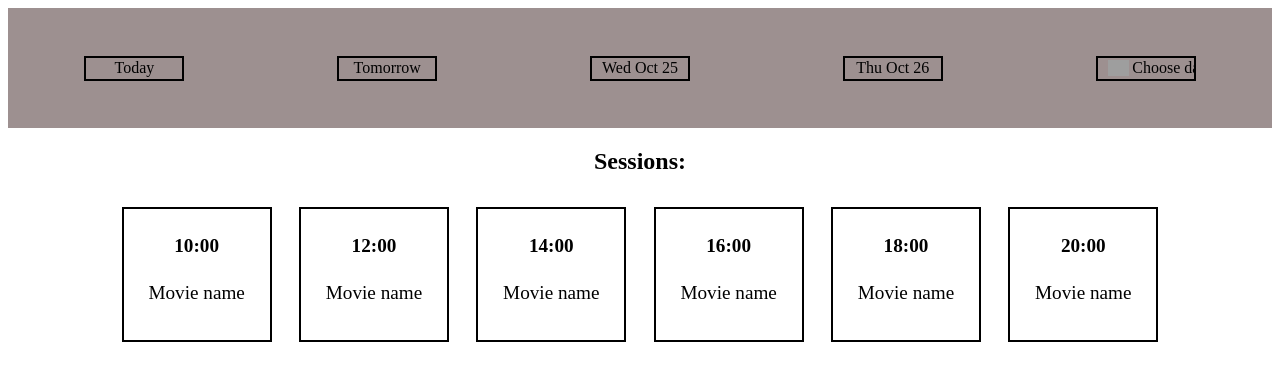
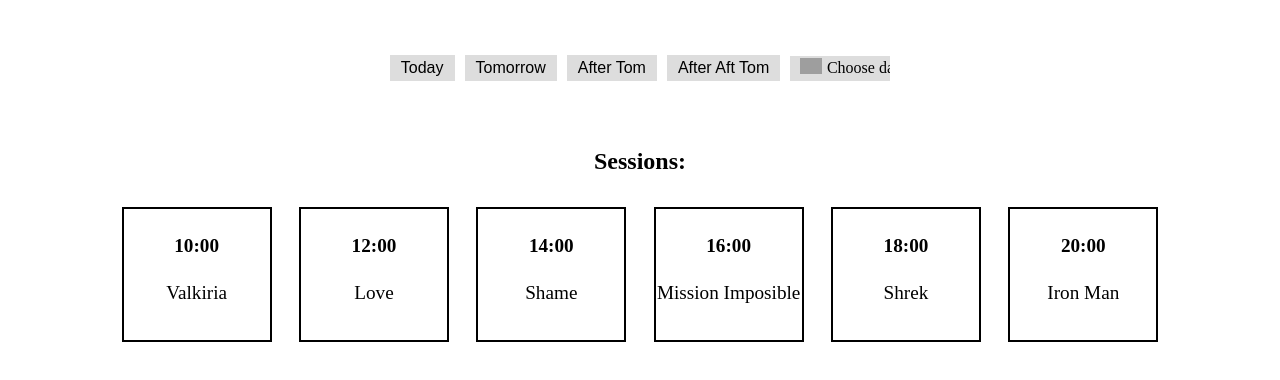
Before and after one commit to Komakk/cinema, a plain HTML site: page index.html in a window 1280 px wide. Drawn offline with Linux system fonts and the light colour scheme; grey boxes are pictures that could not be loaded.

Commit message:
change day's divs to radio buttons

```diff
--- a/data.js
+++ b/data.js
@@ -1,5 +1,5 @@
 export const data = {
-    '2023-10-15': [
+    '2023-10-23': [
         {'name': 'Valkiria', 'session': '10:00', 'seats': [0,0,0,0,1,1,1,0,0,0]},
         {'name': 'Love', 'session': '12:00', 'seats': [0,1,0,1,1,1,1,0,0,0]},
         {'name': 'Shame', 'session': '14:00', 'seats': [0,1,0,1,1,1,1,1,0,0]},
@@ -7,7 +7,7 @@ export const data = {
         {'name': 'Shrek', 'session': '18:00', 'seats': [0,1,0,1,1,1,1,1,0,0]},
         {'name': 'Iron Man', 'session': '20:00', 'seats': [0,1,1,1,1,1,1,1,1,0]}
     ],
-    '2023-10-16': [
+    '2023-10-24': [
         {'name': 'Valkiria', 'session': '10:00', 'seats': [0,0,0,0,1,1,1,0,0,0]},
         {'name': 'Love', 'session': '12:00', 'seats': [0,1,0,1,1,1,1,0,0,0]},
         {'name': 'Shame', 'session': '14:00', 'seats': [0,1,0,1,1,1,1,1,0,0]},
@@ -15,7 +15,7 @@ export const data = {
         {'name': 'Shrek', 'session': '18:00', 'seats': [0,1,0,1,1,1,1,1,0,0]},
         {'name': 'Iron Man', 'session': '20:00', 'seats': [0,1,1,1,1,1,1,1,1,0]}
     ],
-    '2023-10-17': [
+    '2023-10-25': [
         {'name': 'Valkiria', 'session': '10:00', 'seats': [0,0,0,0,1,1,1,0,0,0]},
         {'name': 'Love', 'session': '12:00', 'seats': [0,1,0,1,1,1,1,0,0,0]},
         {'name': 'Shame', 'session': '14:00', 'seats': [0,1,0,1,1,1,1,1,0,0]},
@@ -23,7 +23,7 @@ export const data = {
         {'name': 'Shrek', 'session': '18:00', 'seats': [0,1,0,1,1,1,1,1,0,0]},
         {'name': 'Iron Man', 'session': '20:00', 'seats': [0,1,1,1,1,1,1,1,1,0]}
     ],
-    '2023-10-18': [
+    '2023-10-26': [
         {'name': 'Valkiria', 'session': '10:00', 'seats': [0,0,0,0,1,1,1,0,0,0]},
         {'name': 'Love', 'session': '12:00', 'seats': [0,1,0,1,1,1,1,0,0,0]},
         {'name': 'Shame', 'session': '14:00', 'seats': [0,1,0,1,1,1,1,1,0,0]},
@@ -31,7 +31,7 @@ export const data = {
         {'name': 'Shrek', 'session': '18:00', 'seats': [0,1,0,1,1,1,1,1,0,0]},
         {'name': 'Iron Man', 'session': '20:00', 'seats': [0,1,1,1,1,1,1,1,1,0]}
     ],
-    '2023-10-19': [
+    '2023-10-27': [
         {'name': 'Valkiria', 'session': '10:00', 'seats': [0,0,0,0,1,1,1,0,0,0]},
         {'name': 'Love', 'session': '12:00', 'seats': [0,1,0,1,1,1,1,0,0,0]},
         {'name': 'Shame', 'session': '14:00', 'seats': [0,1,0,1,1,1,1,1,0,0]},
@@ -39,7 +39,7 @@ export const data = {
         {'name': 'Shrek', 'session': '18:00', 'seats': [0,1,0,1,1,1,1,1,0,0]},
         {'name': 'Iron Man', 'session': '20:00', 'seats': [0,1,1,1,1,1,1,1,1,0]}
     ],
-    '2023-10-20': [
+    '2023-10-28': [
         {'name': 'Valkiria', 'session': '10:00', 'seats': [0,0,0,0,1,1,1,0,0,0]},
         {'name': 'Love', 'session': '12:00', 'seats': [0,1,0,1,1,1,1,0,0,0]},
         {'name': 'Shame', 'session': '14:00', 'seats': [0,1,0,1,1,1,1,1,0,0]},
@@ -47,7 +47,7 @@ export const data = {
         {'name': 'Shrek', 'session': '18:00', 'seats': [0,1,0,1,1,1,1,1,0,0]},
         {'name': 'Iron Man', 'session': '20:00', 'seats': [0,1,1,1,1,1,1,1,1,0]}
     ],
-    '2023-10-21': [
+    '2023-10-29': [
         {'name': 'Valkiria', 'session': '10:00', 'seats': [0,0,0,0,1,1,1,0,0,0]},
         {'name': 'Love', 'session': '12:00', 'seats': [0,1,0,1,1,1,1,0,0,0]},
         {'name': 'Shame', 'session': '14:00', 'seats': [0,1,0,1,1,1,1,1,0,0]},
--- a/index.html
+++ b/index.html
@@ -8,10 +8,18 @@
 </head>
 <body>
     <div class="days-container">
-        <div class="day" id="today">Today</div>
-        <div class="day" id="tomorrow">Tomorrow</div>
-        <div class="day" id="aft-tomorrow">Day</div>
-        <div class="day" id="aft-aft-tomorrow">Day</div>
+		<input type="radio" id="today" name="days" value="15">
+		<label for="today">Today</label>
+
+		<input type="radio" id="tomorrow" name="days" value="16">
+		<label for="tomorrow">Tomorrow</label>
+
+		<input type="radio" id="aft-tom" name="days" value="17">
+		<label for="aft-tom">After Tom</label>
+
+		<input type="radio" id="aft-aft-tom" name="days" value="18">
+		<label for="aft-aft-tom">After Aft Tom</label>
+
         <span class="datepicker-toggle">
             <img class="datepicker-toggle-button" src="https://xn--c1adbibb0aykc7n.xn--p1ai/ig2xx/images/calendar_icon_brown.svg">
             <span class="datepicker-text">Choose date</span>
--- a/index.js
+++ b/index.js
@@ -1,7 +1,7 @@
 import { data } from "./data.js";
 
 let date = Date.now();
-let dayElements = document.getElementsByClassName('day');
+let dayElements = document.getElementsByName('days');
 let datePicker = document.querySelector('.datepicker-input');
 
 datePicker.setAttribute("min", formatDate(date - (86400000 * 7)));
@@ -10,7 +10,7 @@ datePicker.setAttribute("max", formatDate(date + (86400000 * 7)));
 for (const dayEl of dayElements) {
     const formattedElDate = formatDate(date);
     date += 86400000;
-    dayEl.dataset.date = formattedElDate;
+    dayEl.value = formattedElDate;
     dayEl.addEventListener('click', () => {
         updateDaysView(formattedElDate);
         setDatePickerValue(formattedElDate);
--- a/styles.css
+++ b/styles.css
@@ -9,21 +9,30 @@ h1, h2, p {
 .days-container {
     width: 100%;
     height: 15vh;
-    background-color: rgb(157, 144, 144);
     display: flex;
     flex-wrap: wrap;
-    justify-content: space-around;
+    justify-content: center;
     align-items: center;
+    gap: 10px;
 }
 
-.day {
-    width: 100px;
-    height: 25px;
-    border: solid 2px black;
-    display: flex;
-    align-items: center;
-    justify-content: center;
-    cursor: pointer;
+input[type="radio"] {
+  opacity: 0;
+  position: fixed;
+  width: 0;
+}
+
+label {
+  display: inline-block;
+  background-color: #ddd;
+  padding: 4px 11px;
+  font-family: Arial;
+  font-size: 16px;
+  cursor: pointer;
+}
+
+input[type="radio"]:checked+label {
+  background-color: #bbb;
 }
 
 .datepicker-toggle {
@@ -33,7 +42,7 @@ h1, h2, p {
     position: relative;
     width: 100px;
     height: 25px;
-    border: solid 2px black;
+    background-color: #ddd;
     overflow: hidden;
   }
 
```
